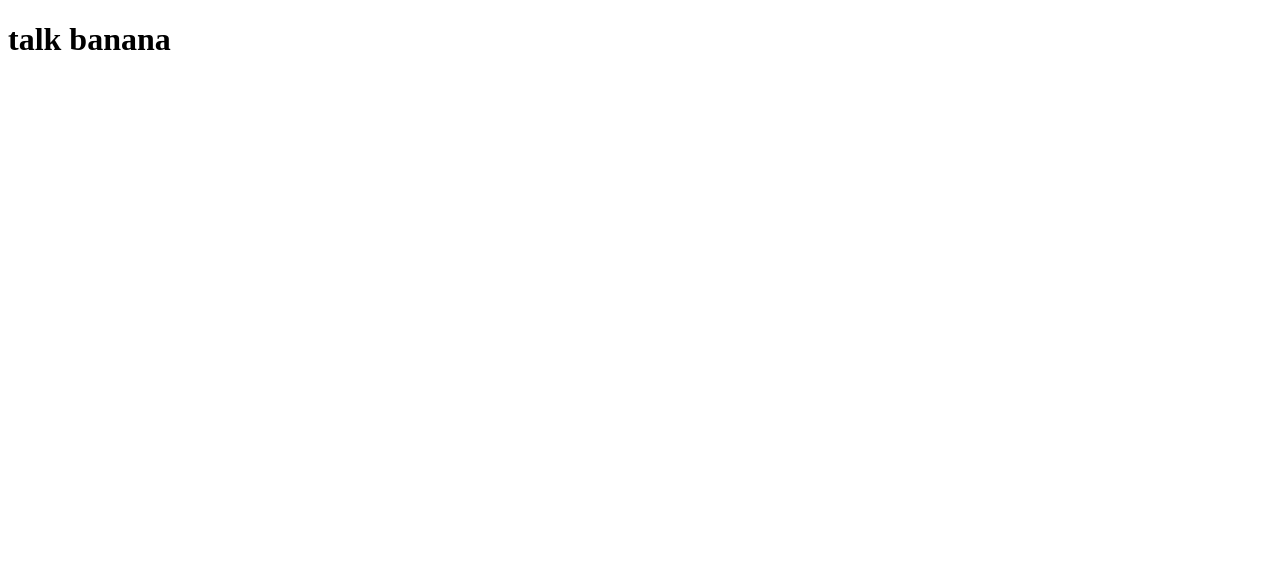
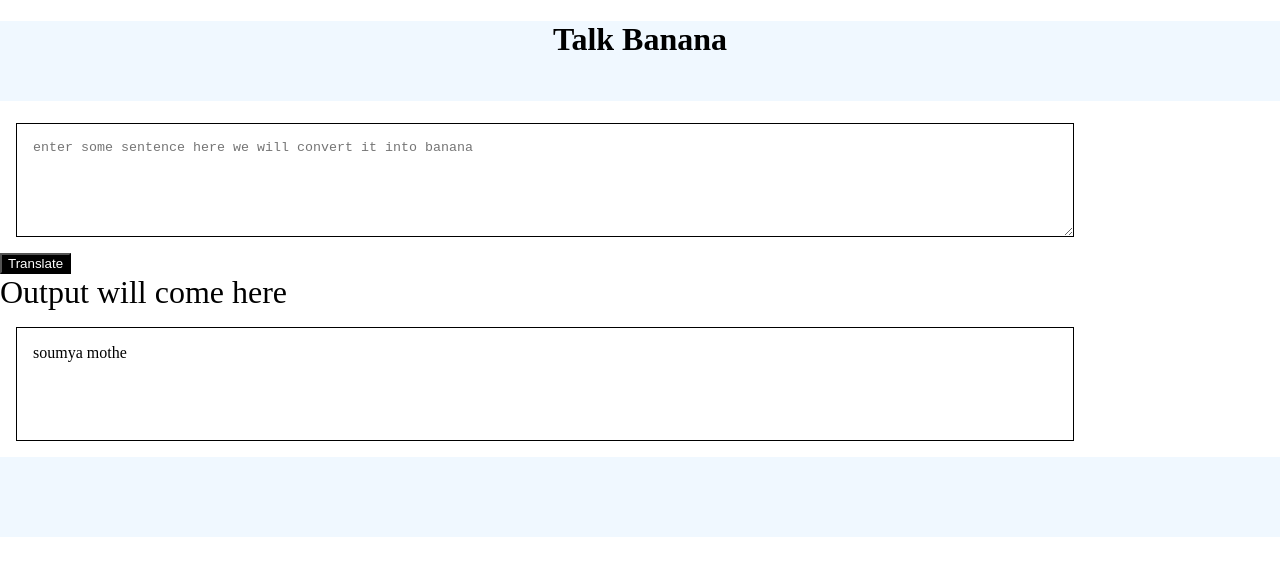
Before and after one commit to SoumyaMothe/banana-speak, a plain HTML site: page index.html in a window 1280 px wide. Drawn offline with Linux system fonts and the light colour scheme.

Commit message:
feat
 beginer level feature creation

```diff
--- /dev/null
+++ b/app.js
@@ -0,0 +1,10 @@
+var buttontranslate=document.querySelector("#click");
+var textInput=document.querySelector("#text");
+var outputdiv=document.querySelector("#output");
+outputdiv.innerText="soumya mothe";
+console.log(buttontranslate);
+buttontranslate.addEventListener("click",clickHandler)
+function clickHandler()
+{
+    outputdiv.innerText="ajsjsjs"+textInput.value;
+}
--- a/index.html
+++ b/index.html
@@ -5,8 +5,58 @@
     <meta http-equiv="X-UA-Compatible" content="IE=edge">
     <meta name="viewport" content="width=device-width, initial-scale=1.0">
     <title>banana speakr</title>
+    <style>
+        h1{
+            background-color:aliceblue;
+            height:10vh;
+            Width:100%;
+            text-align:center;
+            text-transform:capitalize;
+
+        }
+        body{
+            margin:0;
+        }
+        textarea{
+            width:80%;
+            margin:1rem;
+            display:block;
+            height:10vh;
+            padding:1rem ;
+            border:1px solid black;
+
+        }
+        button{
+             color:white;
+            background-color:black;
+        }
+        #output{
+            border:1px solid black;
+            height:10vh;
+            padding:1rem;
+            margin:1rem;
+            width:80%;
+        }
+        footer{
+            background-color:aliceblue;
+            width:100%;
+            height:10vh;
+        }
+        #ou{
+            font-weight:500;
+            font-size: 2rem;
+
+        }
+    </style>
 </head>
 <body>
 <h1>talk banana</h1>
+<textarea id="text" placeholder="enter some sentence here we will convert it into banana"></textarea>
+<button id="click">Translate</button>
+<div id="ou" >Output will come here</div>
+<div id="output">Hi Soumya</div>
+<footer></footer>
+<script src="app.js" type="text/javascript">
+    </script>
 </body>
 </html>
```
